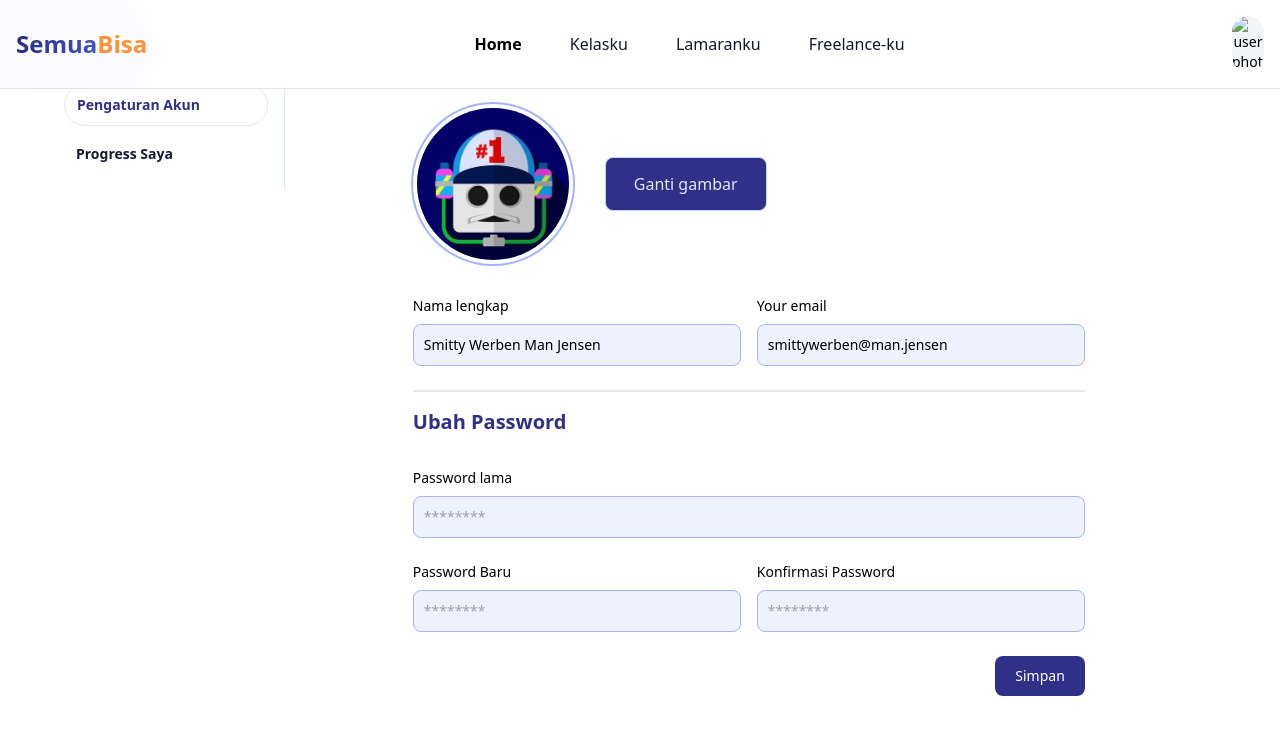
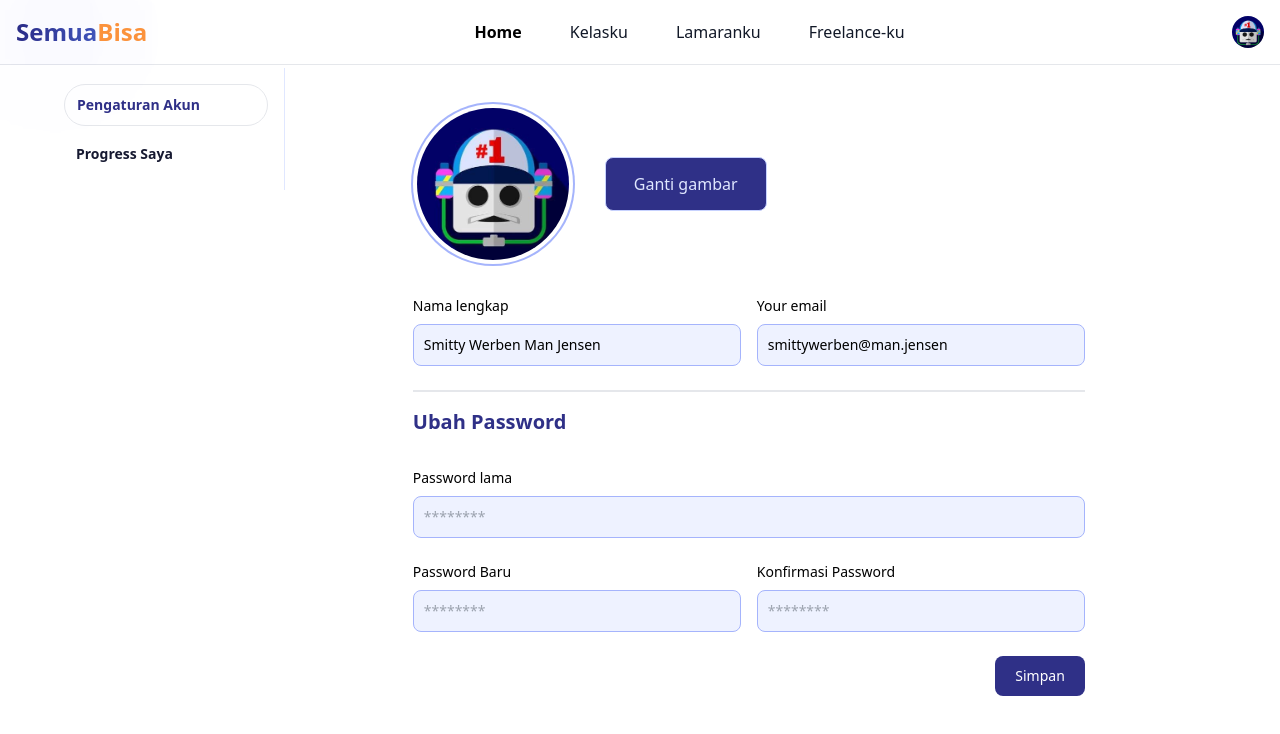
Before and after one commit to adyvka31/SemuaBisa, a website: page profil.html in a window 1280 px wide. Drawn offline with nearby package versions, Linux system fonts and the light colour scheme; the site is published under a folder, as on GitHub Pages, so addresses that start at the root find nothing.

Commit message:
Update profil.html

```diff
--- a/profil.html
+++ b/profil.html
@@ -102,7 +102,7 @@
               <span class="sr-only">Open user menu</span>
               <img
                 class="w-8 h-auto rounded-full"
-                src="/Images/profile.png"
+                src="./Images/profile.png"
                 alt="user photo"
               />
             </button>
```
